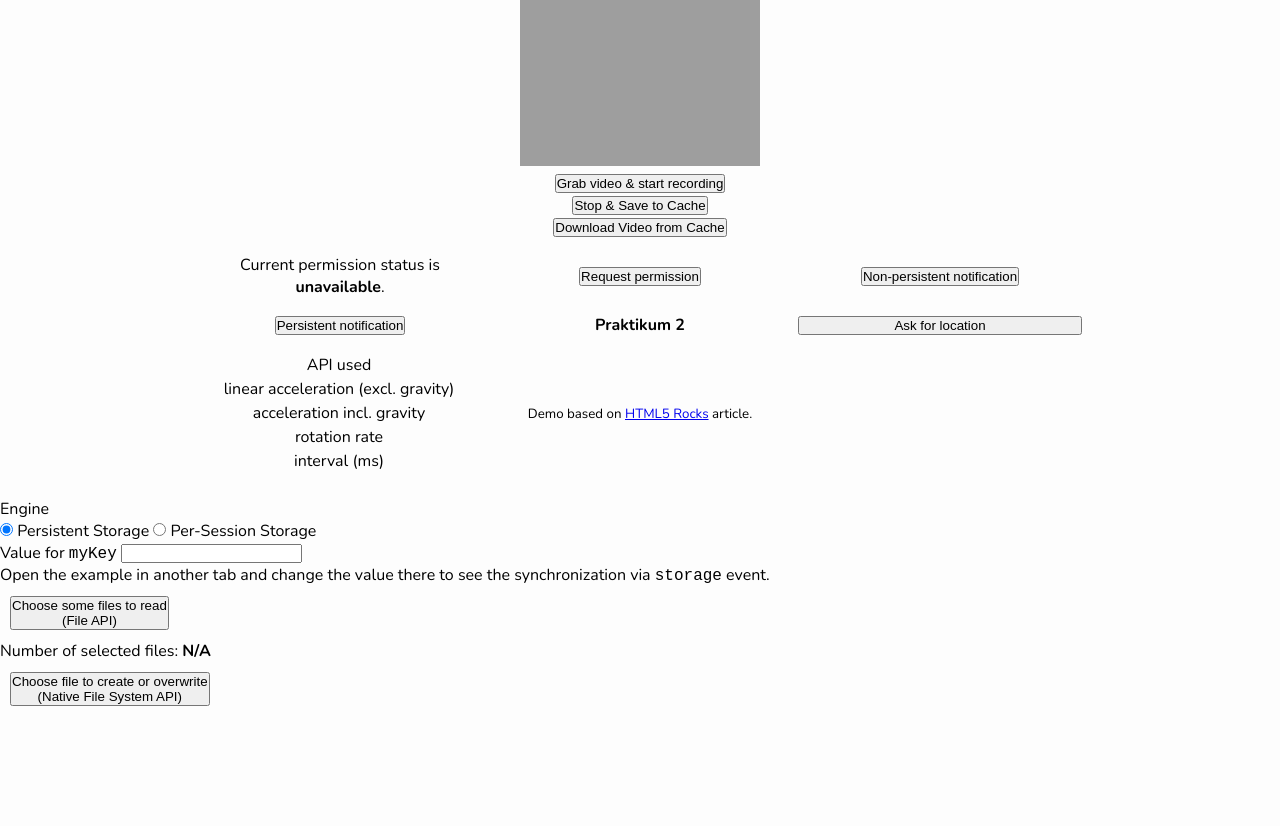
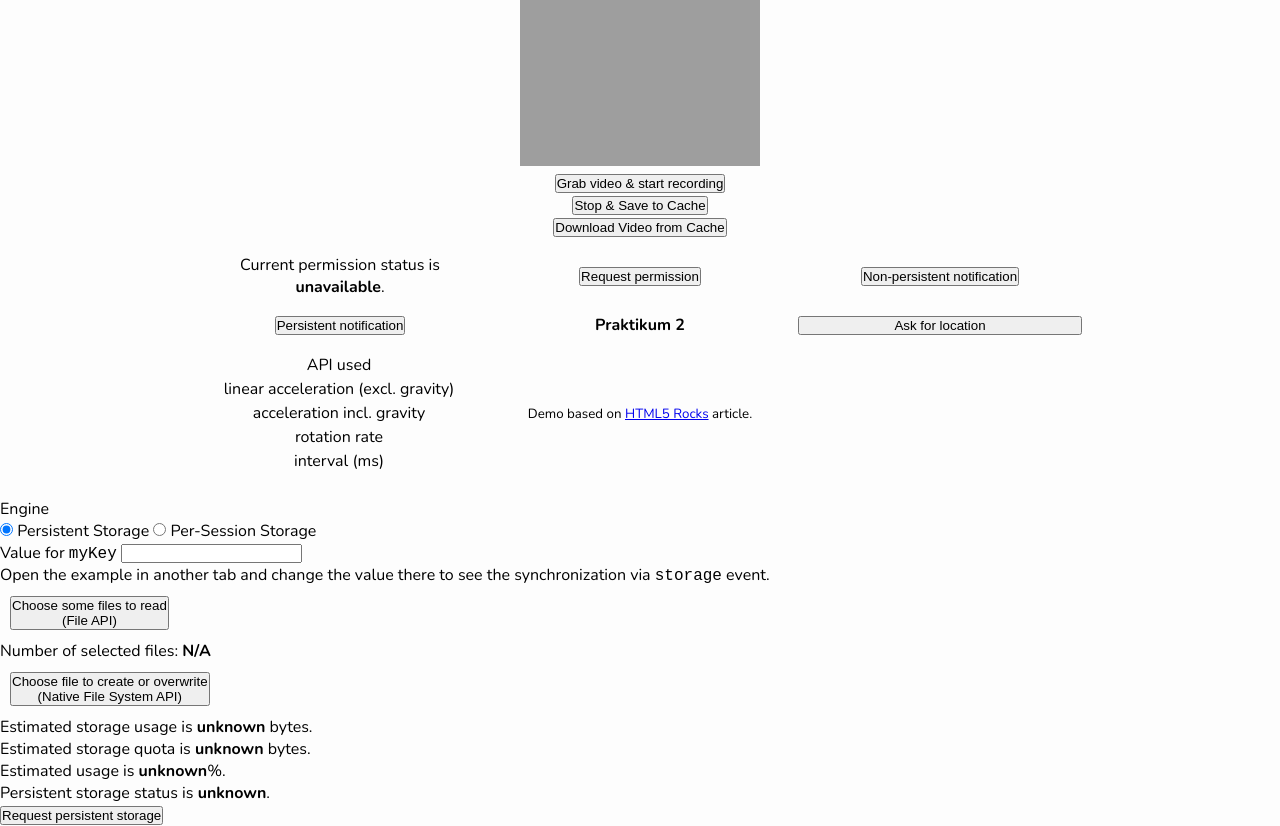
Before and after one commit to zehraa2/Devcoffee-, a plain HTML site: page index.html in a window 1280 px wide. Shown: the part 62-888 px from the top of the page. Before the commit the page ends 800 px from the top, so only its background shows below. Drawn offline with nearby package versions, Linux system fonts and the light colour scheme.

Commit message:
Update index.html

```diff
--- a/index.html
+++ b/index.html
@@ -170,5 +170,11 @@
 
 <ul id="target"></ul>
 
+<p>Estimated storage usage is <b id="usage">unknown</b> bytes.</p>
+<p>Estimated storage quota is <b id="quota">unknown</b> bytes.</p>
+<p>Estimated usage is <b id="percent">unknown</b>%.</p>
+<p>Persistent storage status is <b id="persisted">unknown</b>.</p>
+<p><button onclick="requestPersistence()">Request persistent storage</button></p>
+
 </body>
 </html>
```
